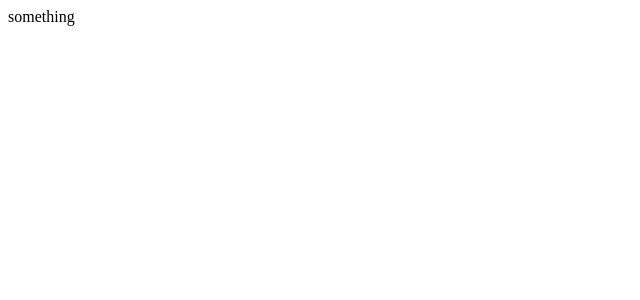
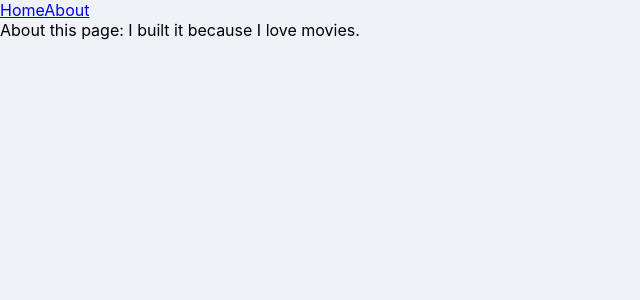
Before and after one commit to dohvely/movie_app_2019, a React (Create React App) app: page /#/about in a window 1280 px wide. Shown: the top 300 px of the page, without its empty margins (0-640 px from the left). Built offline with nearby package versions, Linux system fonts and the light colour scheme.

Commit message:
HashRouter, Router, Link (Navigation 컴포넌트)

```diff
--- /dev/null
+++ b/src/App.css
@@ -0,0 +1,12 @@
+* {
+  box-sizing: border-box;
+}
+
+body {
+  margin: 0;
+  padding: 0;
+  font-family: -apple-system, BlinkMacSystemFont, "Segoe UI", Roboto, Oxygen,
+    Ubuntu, Cantarell, "Open Sans", "Helvetica Neue", sans-serif;
+  background-color: #eff3f7;
+  height: 100%;
+}
--- a/src/App.js
+++ b/src/App.js
@@ -1,7 +1,16 @@
 import React from 'react';
+import { HashRouter, Route} from 'react-router-dom'
+import Navigation from './components/Navigation';
+import Home from './routes/Home'
+import About from './routes/About'
+import './App.css'
 
 function App() {
-  return <span>something</span>
+  return <HashRouter>
+    <Navigation />
+    <Route path="/" exact={true} component={Home} />
+    <Route path="/about" component={About} />
+  </HashRouter>
 }
 
 export default App
--- /dev/null
+++ b/src/components/Navigation.js
@@ -0,0 +1,14 @@
+import React from 'react'
+import { Link } from 'react-router-dom'
+
+function Navigation() {
+  // Link는 Router 안에서 쓸 수 있다. (App.js에서 이 Navigation component를 import하여 Router 안에서 사용하고 있음)
+  return (
+    <div>
+      <Link to="/">Home</Link>
+      <Link to="/about">About</Link>
+    </div>
+  )
+}
+
+export default Navigation
--- /dev/null
+++ b/src/routes/About.css
@@ -0,0 +1,20 @@
+.about__container {
+  box-shadow: 0 13px 27px -5px rgba(50, 50, 93, 0.25),
+    0 8px 16px -8px rgba(0, 0, 0, 0.3), 0 -6px 16px -6px rgba(0, 0, 0, 0.025);
+  padding: 20px;
+  border-radius: 5px;
+  background-color: white;
+  margin: 0 auto;
+  margin-top: 100px;
+  max-width: 25%;
+  font-weight: 300;
+}
+
+.about__container span:first-child {
+  font-size: 20px;
+}
+
+.about__container span:last-child {
+  display: block;
+  margin-top: 10px;
+}
--- a/src/routes/About.js
+++ b/src/routes/About.js
@@ -0,0 +1,8 @@
+import React from 'react'
+import './About.css'
+
+function About() {
+  return <span>About this page: I built it because I love movies.</span>
+}
+
+export default About
--- a/src/routes/Home.css
+++ b/src/routes/Home.css
@@ -1,17 +1,3 @@
-* {
-  box-sizing: border-box;
-}
-
-body {
-  margin: 0;
-  padding: 0;
-  background-color: #eff3f7;
-  height: 100%;
-}
-
-html,
-body,
-#potato,
 .container {
   height: 100%;
   display: flex;
@@ -20,7 +6,7 @@ body,
 
 .loader {
   width: 100%;
-  height: 100%;
+  height: 100vh;
   display: flex;
   justify-content: center;
   align-items: center;
@@ -28,6 +14,11 @@ body,
 }
 
 .movies {
+  display: flex;
+  justify-content: space-between;
+  align-items: flex-start;
+  flex-wrap: wrap;
+  padding: 50px;
   padding-top: 70px;
   width: 80%;
 }
```
Also changed, not shown: src/components/Navigation.css (added).
